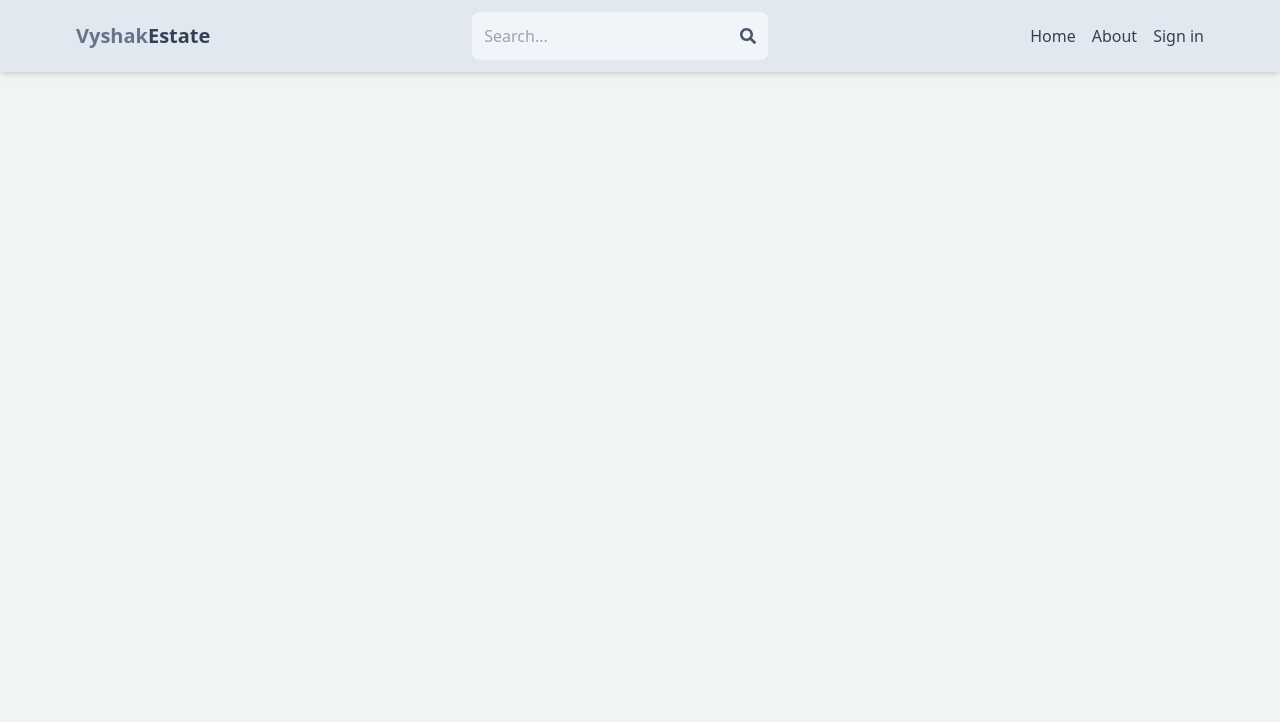
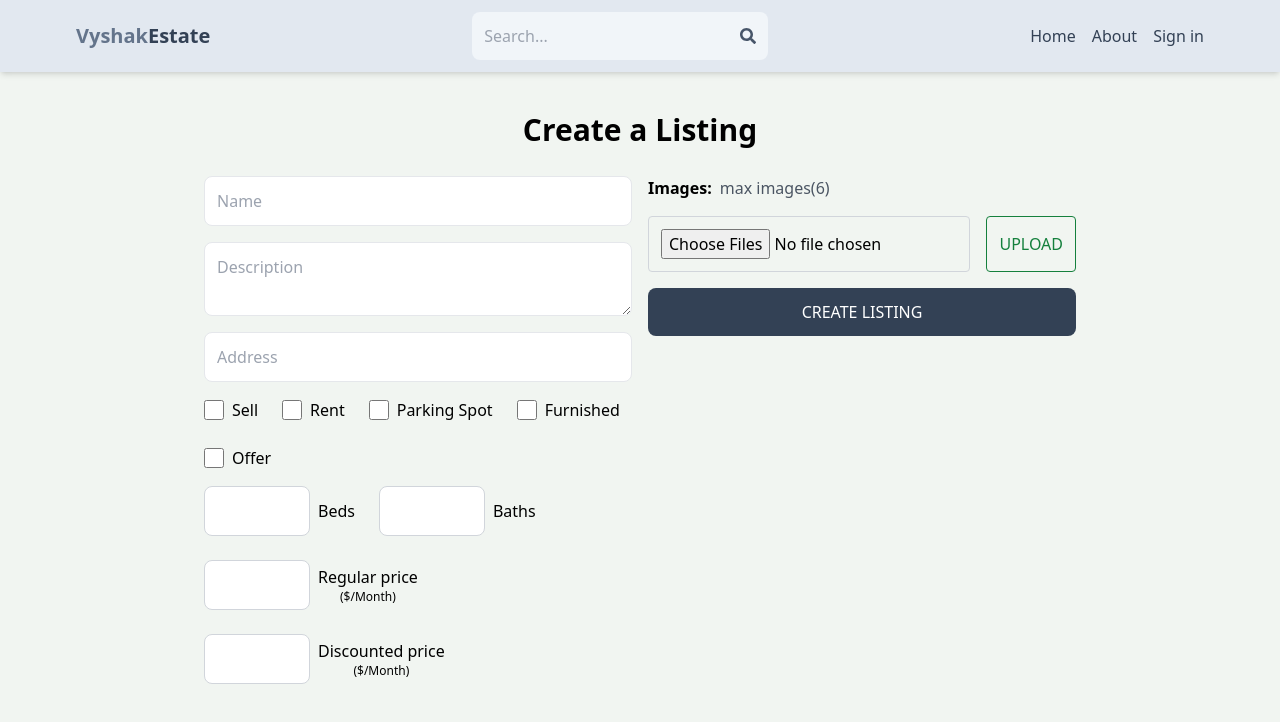
Before and after one commit to vaisakhpn/Real-Estate, a React (Vite) app in the folder client/: page /create-listing in a window 1280 px wide. Shown: the top 722 px of the page. Built offline with nearby package versions, Linux system fonts and the light colour scheme; no server answers.

Commit message:
completed create list ui

```diff
--- a/client/src/App.jsx
+++ b/client/src/App.jsx
@@ -6,6 +6,7 @@
 import Signup from "./pages/Signup";
 import Header from "./components/Header";
 import PrivateRoute from "./components/PrivateRoute";
+import CreateListing from "./pages/CreateListing";
 
 export default function App() {
   return (
@@ -19,6 +20,7 @@
         </Route>
         <Route path="/sign-in" element={<Signin />} />
         <Route path="/sign-up" element={<Signup />} />
+        <Route path="/create-listing" element={<CreateListing/>}/>
       </Routes>
     </BrowserRouter>
   );
--- /dev/null
+++ b/client/src/pages/CreateListing.jsx
@@ -0,0 +1,135 @@
+export default function CreateListing() {
+  return (
+    <main className="p-3 max-w-4xl mx-auto">
+      <h1 className="text-3xl font-semibold text-center my-7">
+        Create a Listing
+      </h1>
+      <form className="flex flex-col  sm:flex-row gap-4 ">
+        <div className="flex flex-col gap-4 flex-1">
+          <input
+            type="text"
+            placeholder="Name"
+            className="border p-3 rounded-lg "
+            id="name"
+            maxLength="62"
+            minLength="10"
+            required
+          />
+          <textarea
+            type="text"
+            placeholder="Description"
+            className="border p-3 rounded-lg "
+            id="description"
+            required
+          />
+          <input
+            type="text"
+            placeholder="Address"
+            className="border p-3 rounded-lg "
+            id="address"
+            required
+          />
+          <div className="flex gap-6 flex-wrap">
+            <div className="flex gap-2">
+              <input type="checkbox" id="sale" className="w-5" />
+              <span>Sell</span>
+            </div>
+            <div className="flex gap-2">
+              <input type="checkbox" id="rent" className="w-5" />
+              <span>Rent</span>
+            </div>
+            <div className="flex gap-2">
+              <input type="checkbox" id="parking" className="w-5" />
+              <span>Parking Spot</span>
+            </div>
+            <div className="flex gap-2">
+              <input type="checkbox" id="furnished" className="w-5" />
+              <span>Furnished</span>
+            </div>
+            <div className="flex gap-2">
+              <input type="checkbox" id="offer" className="w-5" />
+              <span>Offer</span>
+            </div>
+          </div>
+          <div className="flex gap-6 flex-wrap">
+            <div className="flex items-center gap-2">
+              <input
+                type="number"
+                id="bedrooms"
+                min="1"
+                max="10"
+                required
+                className="p-3 border border-gray-300 rounded-lg"
+              />
+              <p>Beds</p>
+            </div>
+            <div className="flex items-center gap-2">
+              <input
+                type="number"
+                id="bathrooms"
+                min="1"
+                max="10"
+                required
+                className="p-3 border border-gray-300 rounded-lg"
+              />
+              <p>Baths</p>
+            </div>
+            <div className="flex items-center gap-2">
+              <input
+                type="number"
+                id="regularPrice"
+                min="1"
+                max="10"
+                required
+                className="p-3 border border-gray-300 rounded-lg "
+              />
+
+              <div className="flex flex-col items-center  ">
+                <p>Regular price</p>
+                <span className="text-xs ">($/Month)</span>
+              </div>
+            </div>
+            <div className="flex  items-center gap-2  ">
+              <input
+                type="number"
+                id="discountedPrice"
+                min="1"
+                max="10"
+                required
+                className="p-3 border border-gray-300 rounded-lg"
+              />
+
+              <div className="flex flex-col items-center ">
+                <p>Discounted price</p>
+                <span className="text-xs">($/Month)</span>
+              </div>
+            </div>
+          </div>
+        </div>
+        <div className="flex flex-col  gap-4 flex-1 ">
+          <p className="font-semibold">
+            Images:
+            <span className="font-normal text-gray-600 ml-2">
+              max images(6)
+            </span>
+          </p>
+          <div className="flex gap-4 ">
+            <input
+              type="file"
+              className="p-3 border border-gray-300 rounded w-full "
+              id="images"
+              accept="image/*"
+              multiple
+            />
+            <button className="border text-green-700 border-green-700 rounded p-3 uppercase hover:shadow-lg disabled:opacity-80">
+              upload
+            </button>
+          </div>
+          <button className="p-3  rounded-lg bg-slate-700 text-white uppercase hover:opacity-95 disabled:opacity-80">
+            Create Listing
+          </button>
+        </div>
+      </form>
+    </main>
+  );
+}
--- a/client/src/pages/Profile.jsx
+++ b/client/src/pages/Profile.jsx
@@ -17,6 +17,7 @@
   signOutUserFailure,
   signOutUserStart,
 } from "../redux/user/userSlice";
+import { Link } from "react-router-dom";
 
 export default function Profile() {
   const dispatch = useDispatch();
@@ -175,6 +176,12 @@
         >
           {loading ? "Loading..." : "update"}
         </button>
+        <Link
+          className="bg-green-700 text-white text-center rounded-lg p-3 uppercase hover:opacity-95"
+          to={"/create-listing"}
+        >
+          Create listing
+        </Link>
       </form>
       <div className="flex justify-between mt-5">
         <span onClick={handleDelete} className="text-red-700 cursor-pointer">
```
